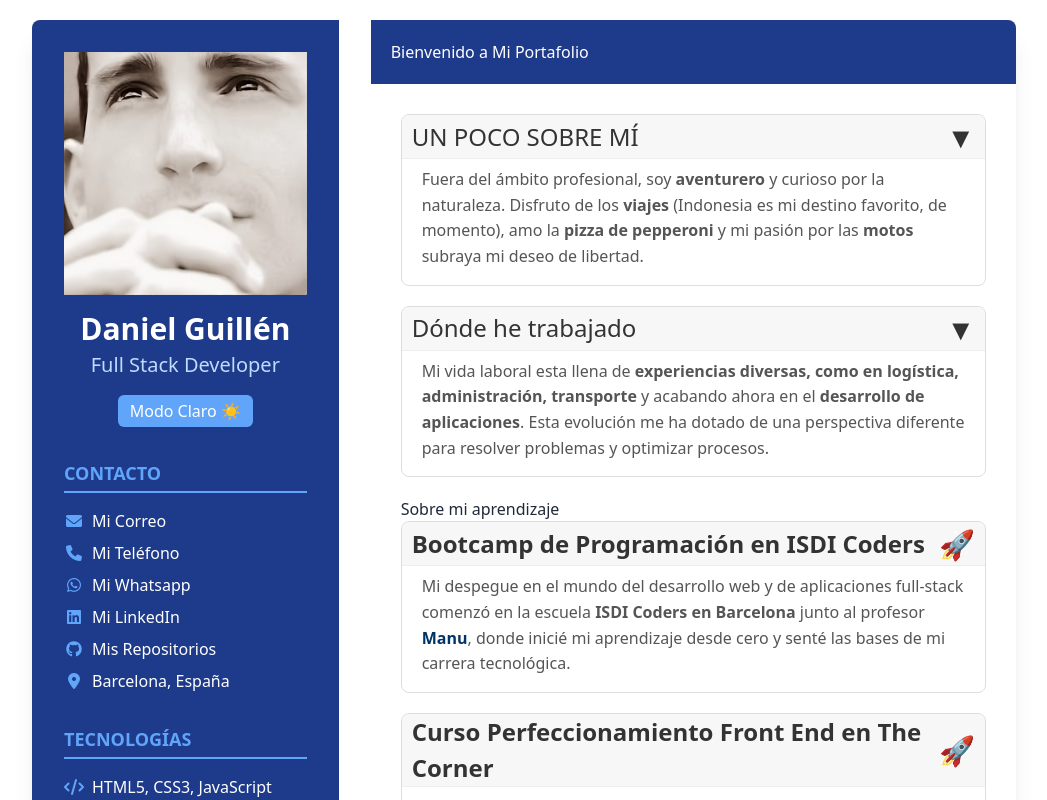
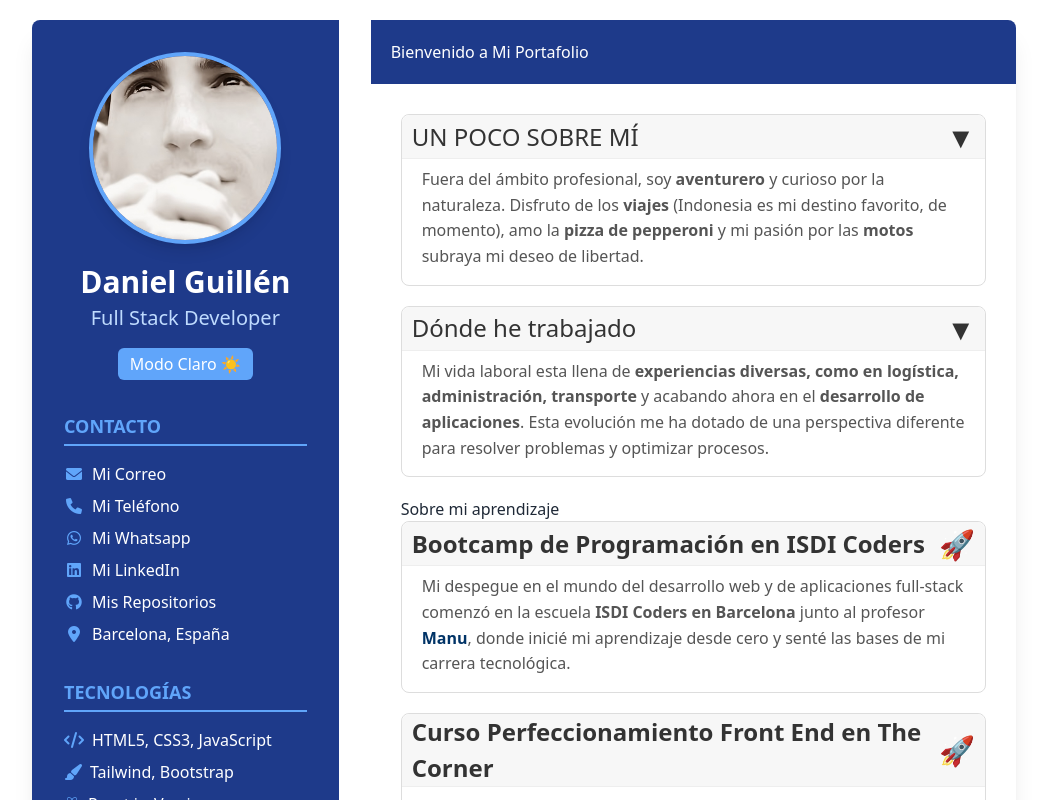
Before and after one commit to DanielGuillen88/Mi-Portafolio, a React (Vite) app in the folder Mi-Portafolio/: page / in a window 1280 px wide. Shown: the top 800 px of the page, without its empty margins (116-1163 px from the left). Built offline with nearby package versions, Linux system fonts and the light colour scheme.

Commit message:
añadido estilos tailwind a ProfilePhoto

```diff
--- a/Mi-Portafolio/src/components/LeftColumn/ProfilePhoto.jsx
+++ b/Mi-Portafolio/src/components/LeftColumn/ProfilePhoto.jsx
@@ -24,14 +24,13 @@ export default function ProfilePhoto() {
     };
 
     return (
-        <div className="profile-photo">
-            <img
-                src={photos[currentPhotoIndex]}
-                alt="Foto de perfil"
-                className="profile-img"
-                onClick={handlePhotoClick}
-                style={{ cursor: 'pointer' }}
-            />
-        </div>
+
+        <img
+            src={photos[currentPhotoIndex]}
+            alt="Foto de perfil"
+            className="w-48 h-48 rounded-full object-cover border-4 border-blue-400 mx-auto block mb-5 cursor-pointer shadow-lg"
+            onClick={handlePhotoClick}
+        />
+
     );
 }
```
